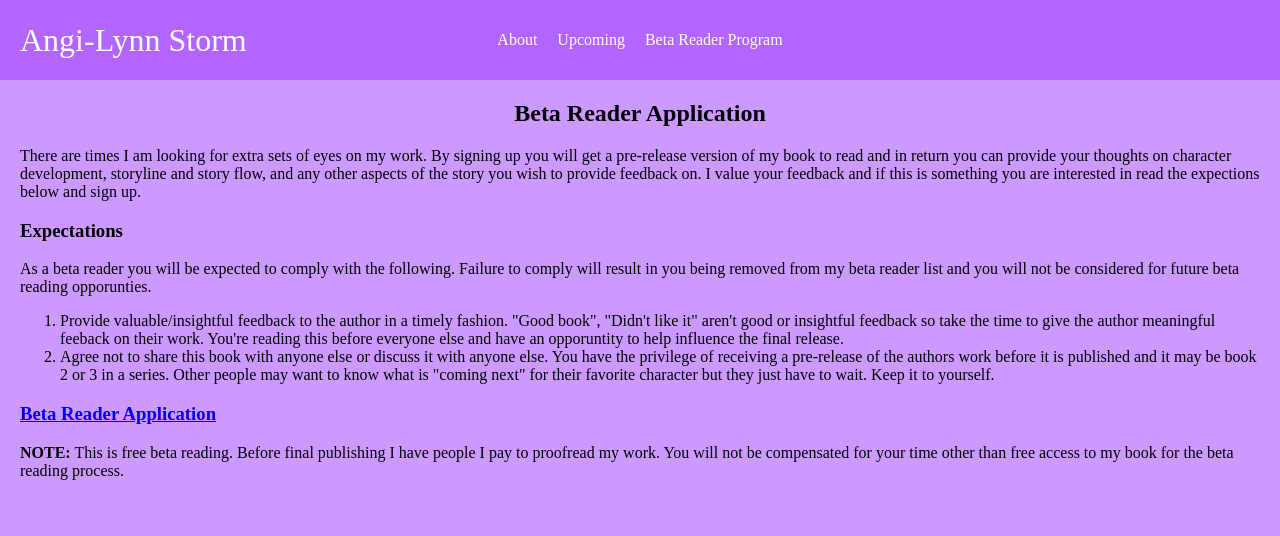
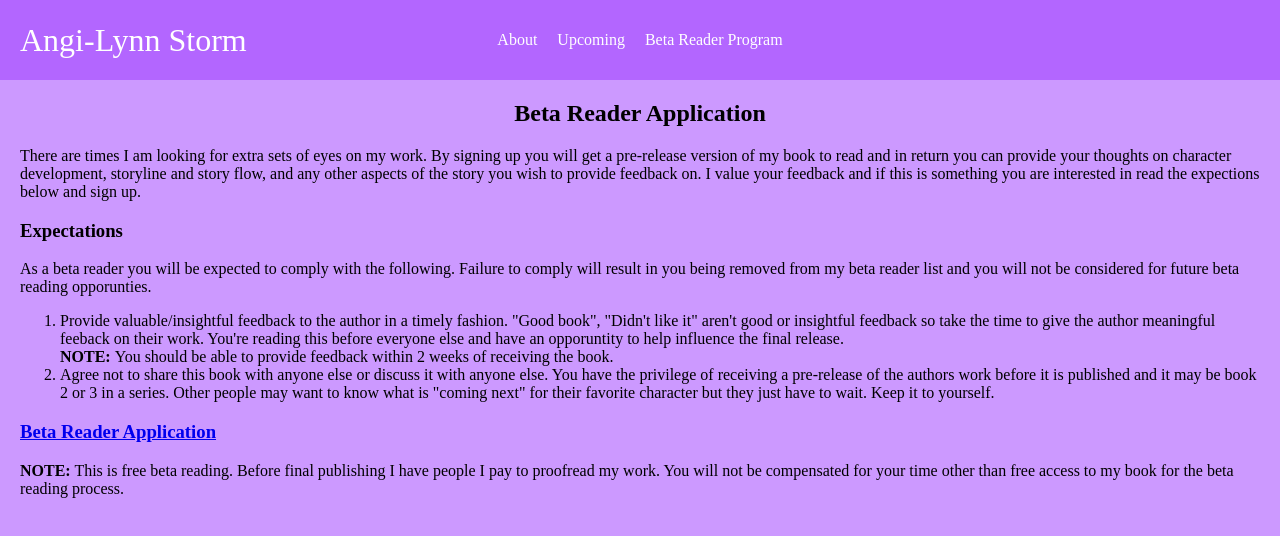
Before and after one commit to MiTOBrien/angi-lynn_storm-author, a Vue app: page /beta in a window 1280 px wide. Shown: the top 536 px of the page. Built offline with nearby package versions, Linux system fonts and the light colour scheme.

Commit message:
updates the section on providing feedback

```diff
--- a/src/views/BetaView.vue
+++ b/src/views/BetaView.vue
@@ -22,6 +22,8 @@
         like it" aren't good or insightful feedback so take the time to give the author meaningful
         feeback on their work. You're reading this before everyone else and have an opporuntity to
         help influence the final release.
+        <br /><strong>NOTE: </strong>You should be able to provide feedback within 2 weeks of
+        receiving the book.
       </li>
       <li>
         Agree not to share this book with anyone else or discuss it with anyone else. You have the
```
